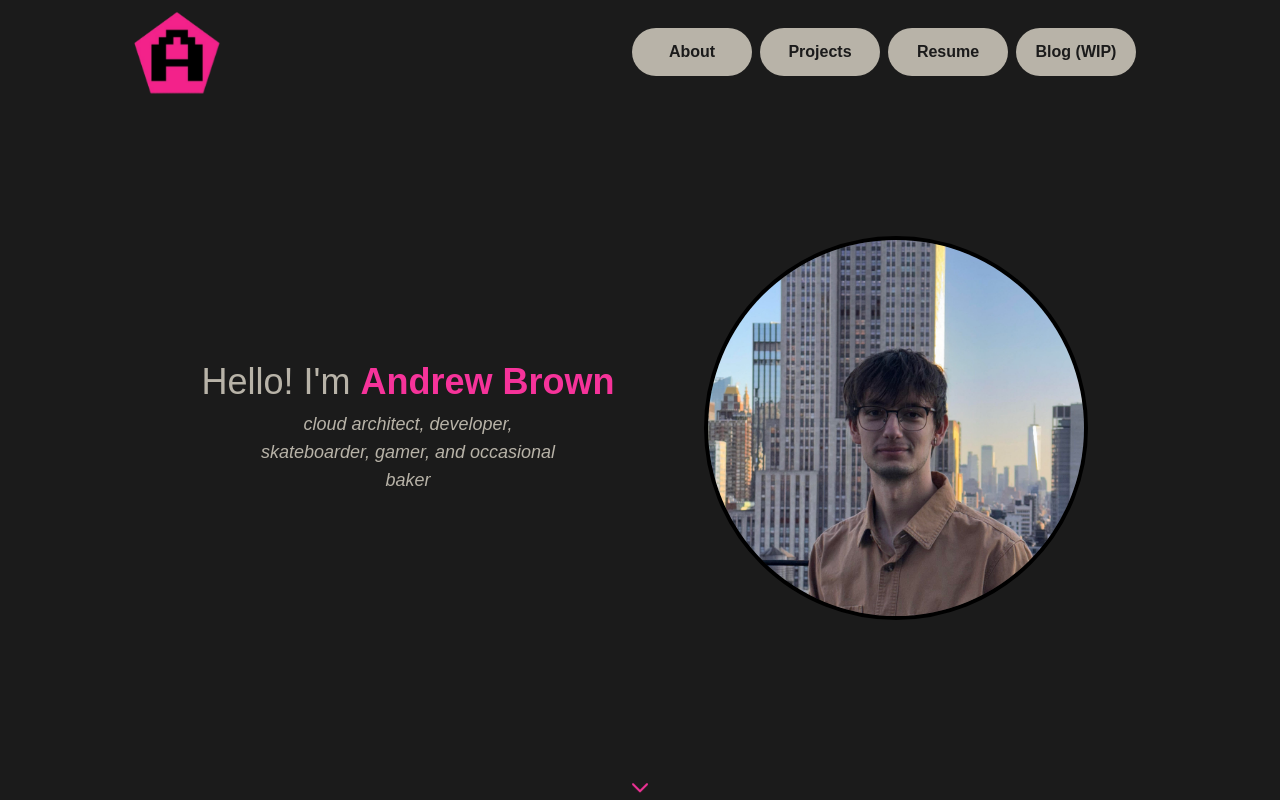
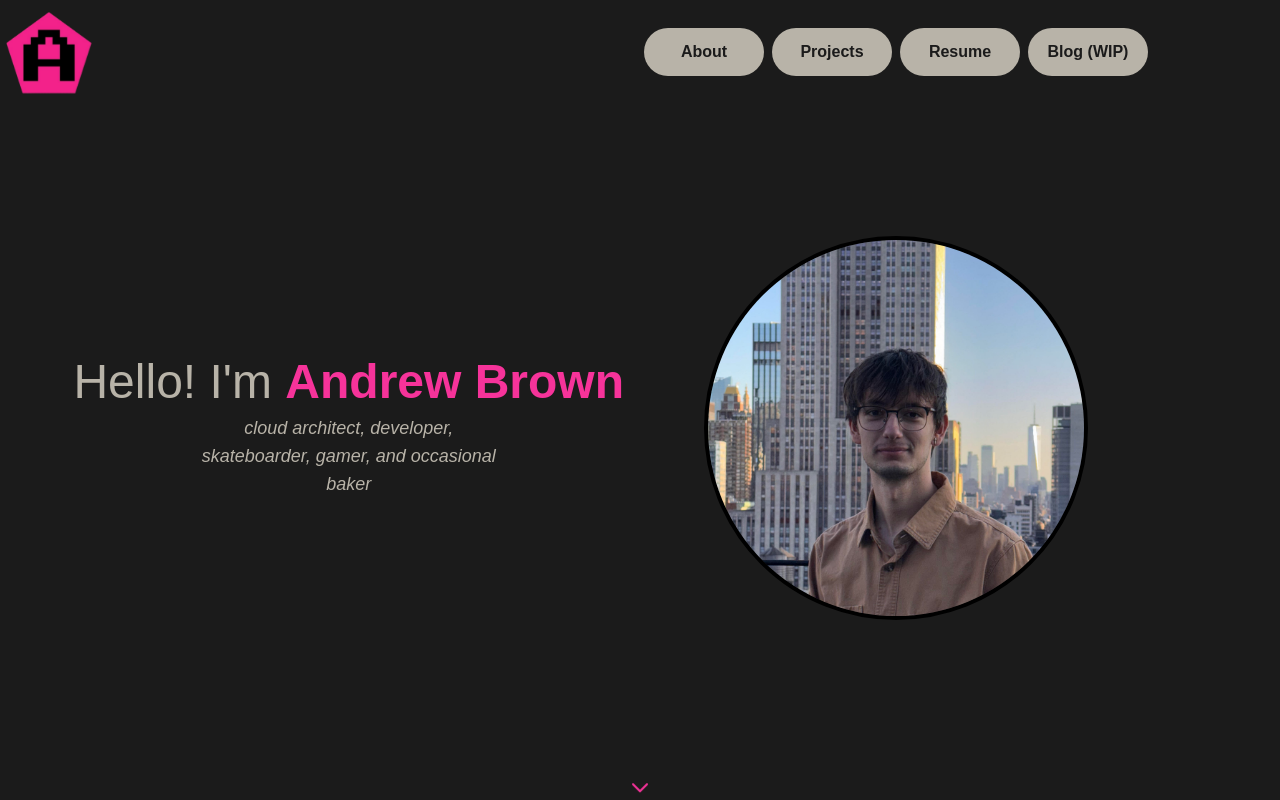
Before and after one commit to andrewnbrown2000/portfolio-website-v2, a Next.js app: page / in a window 1280 px wide. Shown: the top 800 px of the page. Built offline with nearby package versions, Linux system fonts and the light colour scheme.

Commit message:
got the icon to work as a home button and touched up some more formatting

```diff
--- a/package.json
+++ b/package.json
@@ -11,7 +11,8 @@
   "dependencies": {
     "next": "^15.2.1",
     "react": "^19.0.0",
-    "react-dom": "^19.0.0"
+    "react-dom": "^19.0.0",
+    "react-router-dom": "^7.3.0"
   },
   "devDependencies": {
     "@eslint/eslintrc": "^3",
@@ -19,6 +20,7 @@
     "@types/node": "^20",
     "@types/react": "^19",
     "@types/react-dom": "^19",
+    "@types/react-router-dom": "^5.3.3",
     "eslint": "^9",
     "eslint-config-next": "15.2.1",
     "tailwindcss": "^4",
--- /dev/null
+++ b/src/components/HomeButton.tsx
@@ -0,0 +1,17 @@
+import React from 'react';
+import { useRouter } from 'next/router';
+
+const HomeButton: React.FC = () => {
+
+    const handleClick = () => {
+        window.scrollTo({ top: 0, behavior: 'smooth' });
+    };
+
+    return (
+        <button className="home-button cursor-pointer" onClick={handleClick}>
+            <img src="/andrew_logo.png" alt="Home" width={100} height={100} />
+        </button>
+    );
+};
+
+export default HomeButton;
--- /dev/null
+++ b/src/components/ScrollArrow.tsx
@@ -0,0 +1,35 @@
+import React, { useEffect, useState } from 'react';
+
+const ScrollArrow: React.FC = () => {
+    const [opacity, setOpacity] = useState(1);
+
+    const handleScroll = () => {
+        if (window.scrollY > 0) {
+            setOpacity(0);
+        } else {
+            setOpacity(1);
+        }
+    };
+
+    useEffect(() => {
+        setOpacity(window.scrollY > 0 ? 0 : 1);
+        window.addEventListener('scroll', handleScroll);
+        return () => {
+            window.removeEventListener('scroll', handleScroll);
+        };
+    }, []);
+
+    return (
+        <div
+            className="animate-bounce mt-[20vh]"
+            id="scroll-arrow"
+            style={{ opacity }}
+        >
+            <svg className="w-6 h-6 text-pink-500" fill="none" stroke="currentColor" viewBox="0 0 24 24" xmlns="http://www.w3.org/2000/svg">
+                <path strokeLinecap="round" strokeLinejoin="round" strokeWidth="2" d="M19 9l-7 7-7-7"></path>
+            </svg>
+        </div>
+    );
+};
+
+export default ScrollArrow;
--- a/src/pages/index.tsx
+++ b/src/pages/index.tsx
@@ -1,18 +1,22 @@
 import Image from "next/image";
-import { Geist, Geist_Mono } from "next/font/google";
+import HomeButton from "../components/HomeButton";
+import { Roboto } from "next/font/google";
 import { NavButton } from "../components/NavButton";
+import ScrollArrow from '../components/ScrollArrow';
+
+const roboto = Roboto({ subsets: ["latin"], weight: "400" });
 
 export default function Home() {
   return (
-    <div className="container mx-auto max-w-screen-lg">
+    <div className="container mx-auto max-w-screen-xl">
       <div className="fixed top-6 lg:top-2 left-4 lg:left-auto max-w-screen-lg">
-        <Image src="/andrew_logo.png" alt="Logo" width={100} height={100} />
+        <HomeButton />
       </div>
 
       <div className="h-screen">
         {/* nav bar */}
         <div>
-          <div className="flex justify-end m-4 lg:mt-7">
+          <div className="flex justify-end m-4 lg:mt-7 lg:mr-33">
             <div className="flex flex-col space-y-2 lg:flex-row lg:space-y-0 lg:space-x-2">
               <NavButton selector=".about-me-section" text="About"
                 className="rounded-full border border-solid border-transparent transition-colors flex items-center justify-center bg-foreground text-background gap-2 hover:bg-[#383838] dark:hover:bg-[#ccc] text-sm sm:text-base font-bold w-24 h-10 sm:w-30 sm:h-12" />
@@ -33,16 +37,12 @@ export default function Home() {
               <Image src="/nycskyline_pfp.jpg" alt="NYC Skyline" width={500} height={500} />
             </div>
             <div className="flex flex-col justify-center items-center lg:order-1">
-              <h1 className="text-2xl sm:text-3xl lg:text-4xl">Hello! I'm <span className="text-pink-500 font-bold">Andrew Brown</span></h1>
+                <h1 className="text-3xl sm:text-3xl lg:text-5xl text-center">Hello! I'm <span className="text-pink-500 font-bold">Andrew Brown</span></h1>
               <p className="text-center max-w-xs italic pt-2 mx-2 sm:mx-0 lg:text-lg">cloud architect, developer, skateboarder, gamer, and occasional baker</p>
             </div>
           </div> {/* Closing the grid container */}
 
-          <div className="animate-bounce mt-[20vh]">
-            <svg className="w-6 h-6 text-pink-500" fill="none" stroke="currentColor" viewBox="0 0 24 24" xmlns="http://www.w3.org/2000/svg">
-              <path strokeLinecap="round" strokeLinejoin="round" strokeWidth="2" d="M19 9l-7 7-7-7"></path>
-            </svg>
-          </div>
+            <ScrollArrow />
         </div>
       </div>
 
```
Also changed, not shown: src/pages/projects.tsx (added), 1 other file (tests, documents, lock files or other folders).
